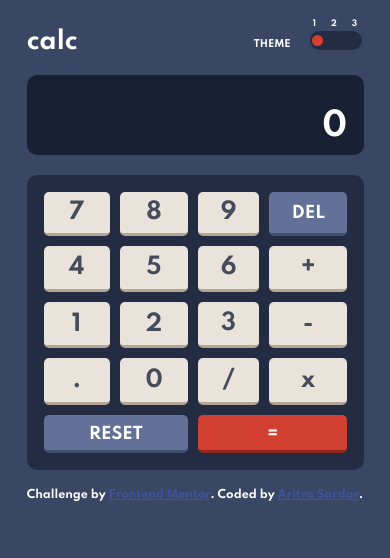
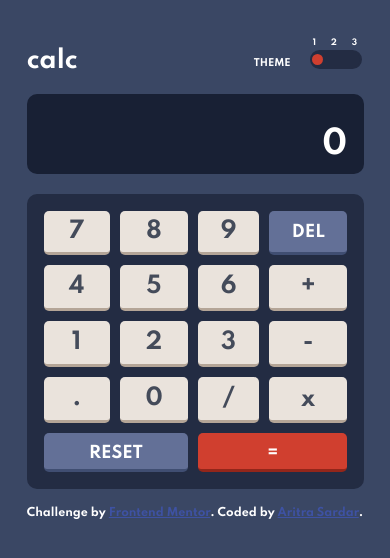
Before and after one commit to sos97/Challenge_6, a plain HTML site: page index.html in a window 390 px wide. Drawn offline with Linux system fonts and the light colour scheme.

Commit message:
third commit

```diff
--- a/styles.css
+++ b/styles.css
@@ -246,7 +246,7 @@ h1{
 	grid-template-columns: 95%;
 	grid-row-gap: 20px;
 	/*width: 50%;*/
-	padding: 3% 0 0 5%;
+	padding: 8% 0 0 5%;
 	position: relative;
 }
 .grid{
```
